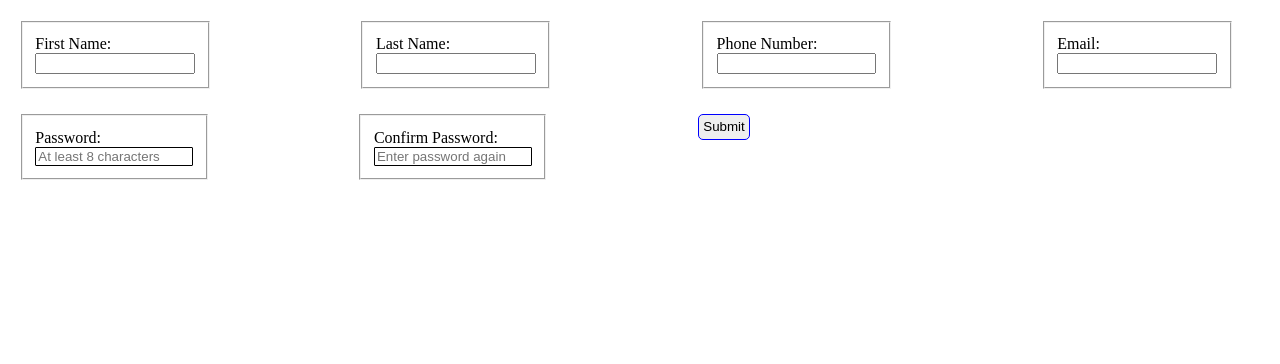
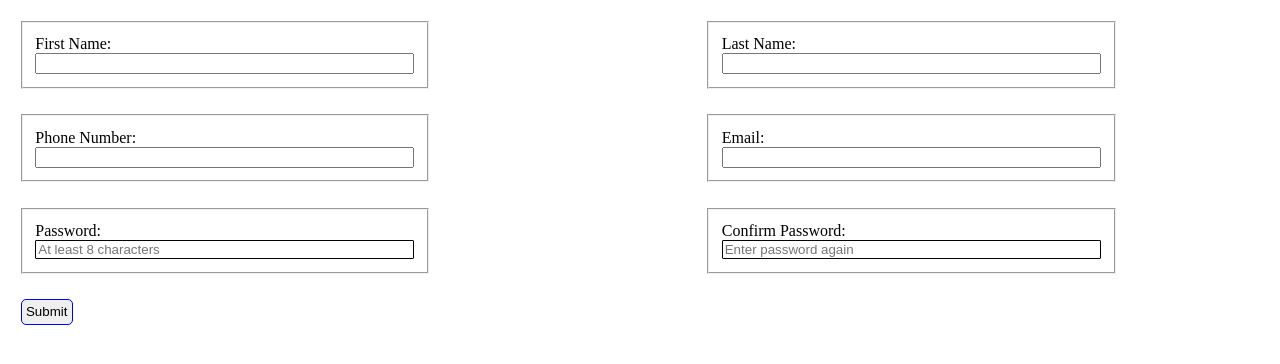
Before and after one commit to SanishPoudel/form-validation, a plain HTML site: page index.html in a window 1280 px wide. Drawn offline with Linux system fonts and the light colour scheme.

Commit message:
changed width

```diff
--- a/style.css
+++ b/style.css
@@ -3,12 +3,13 @@ fieldset {
     flex-direction: column;
     padding: 1%;
     margin: 1%;
+    width: 30%;
 }
 
 form {
     display: flex;
     flex-wrap: wrap;
-    gap: 10%;
+    gap: 20%;
 }
 
 .btn {
```
